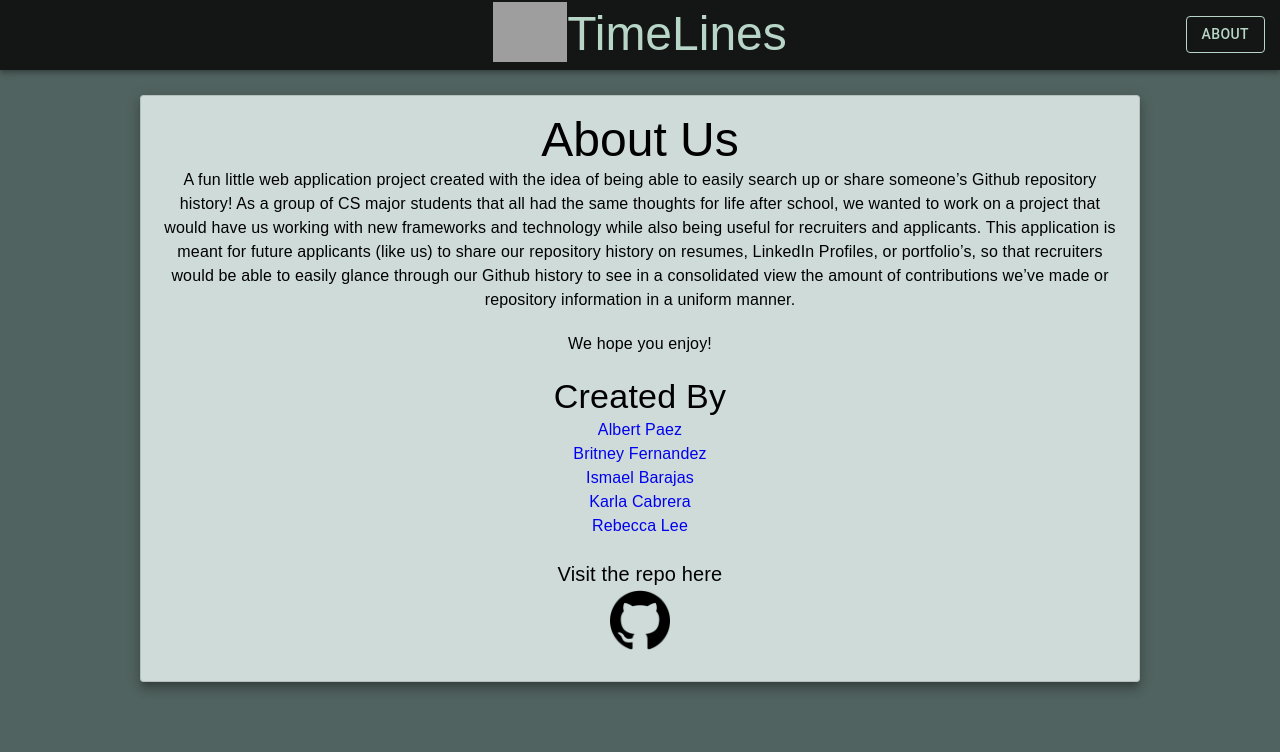
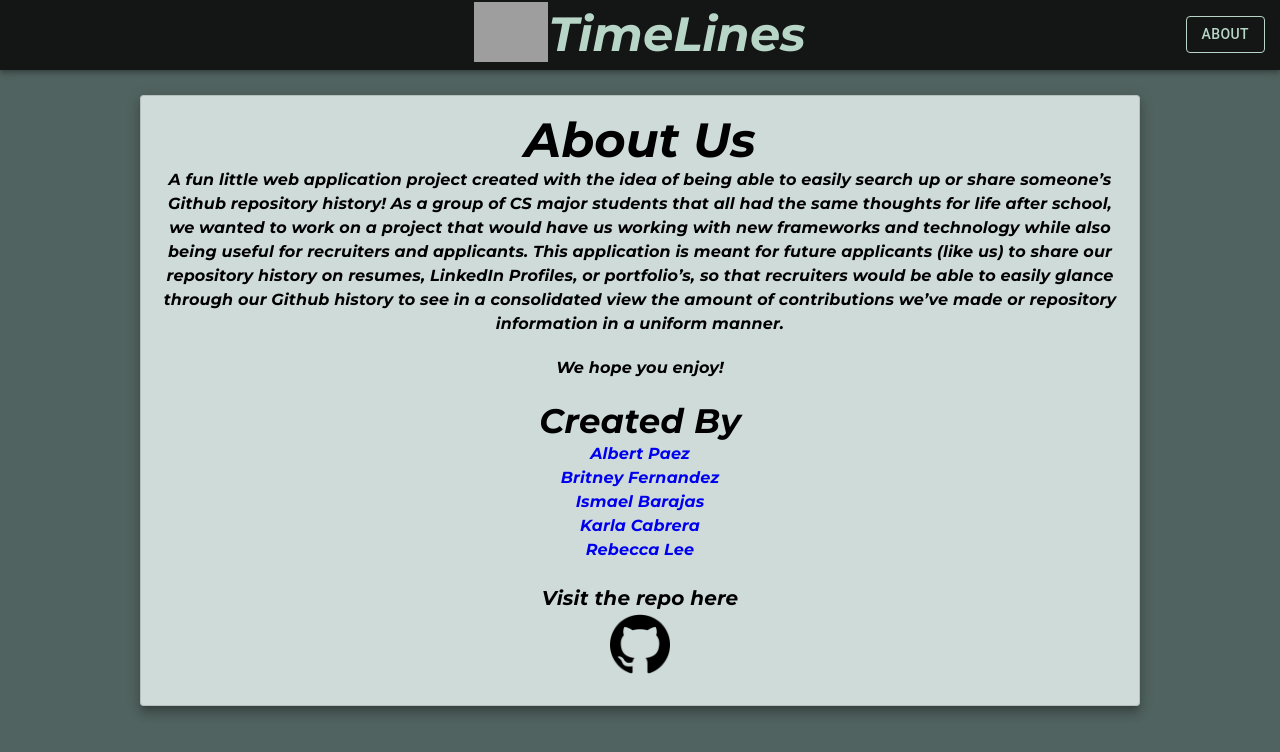
Before and after one commit to Ismael-Barajas/Timelines, a Next.js app: page /about in a window 1280 px wide. Shown: the top 752 px of the page. Built offline with nearby package versions, Linux system fonts and the light colour scheme; grey boxes are pictures that could not be loaded.

Commit message:
update about.js

```diff
--- a/pages/about.js
+++ b/pages/about.js
@@ -10,6 +10,11 @@
     <>
       <Head>
         <title>About Us</title>
+        <link rel="preconnect" href="https://fonts.gstatic.com" />
+        <link
+          href="https://fonts.googleapis.com/css2?family=Montserrat:ital,wght@1,700&display=swap"
+          rel="stylesheet"
+        />
       </Head>
       <Navbar />
       <Grid
```
